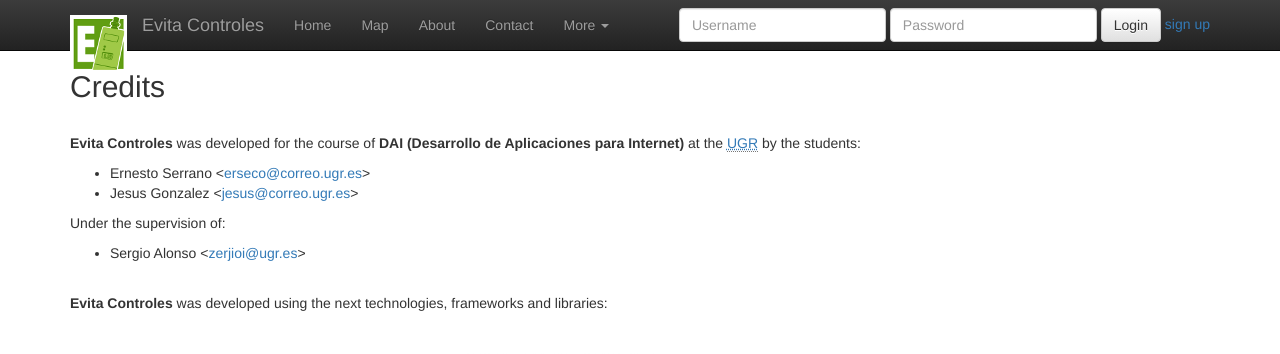
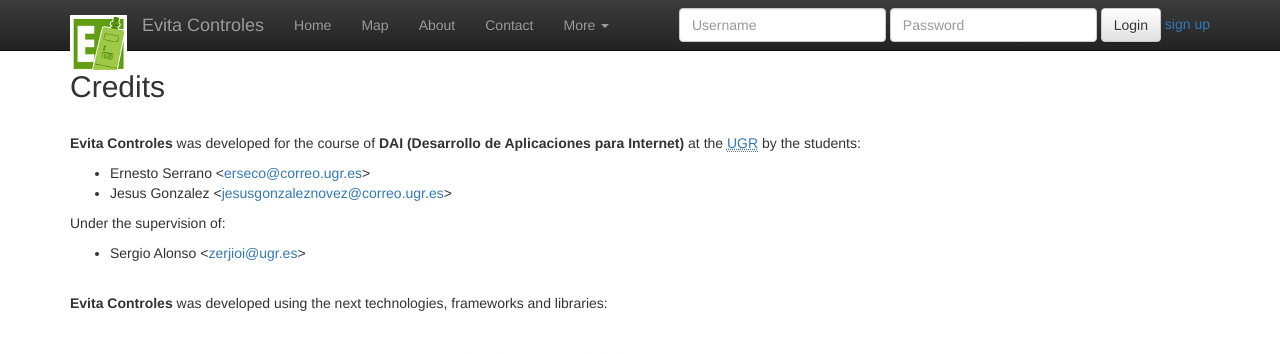
Before and after one commit to erseco/ugr_desarrollo_aplicaciones_internet, a Django app: page /credits/ in a window 1280 px wide. Shown: the top 354 px of the page. Run offline with Django 3.2, Linux system fonts and the light colour scheme; parts of the project's set-up code (start-up, migrations or seed data) failed here and were passed over; some libraries are stand-ins or nearby versions.

Commit message:
mail changed

```diff
--- a/templates/credits.html
+++ b/templates/credits.html
@@ -32,7 +32,7 @@ Credits
 </p>
 	<ul>
 		<li>Ernesto Serrano &lt;<a href="mailto:erseco@correo.ugr.es">erseco@correo.ugr.es</a>&gt;</li>
-		<li>Jesus Gonzalez &lt;<a href="mailto:jesus@correo.ugr.es">jesus@correo.ugr.es</a>&gt;</li>
+		<li>Jesus Gonzalez &lt;<a href="mailto:jesusgonzaleznovez@correo.ugr.es">jesusgonzaleznovez@correo.ugr.es</a>&gt;</li>
 	</ul>
 	<p>Under the supervision of:</p>
 	<ul>
```
